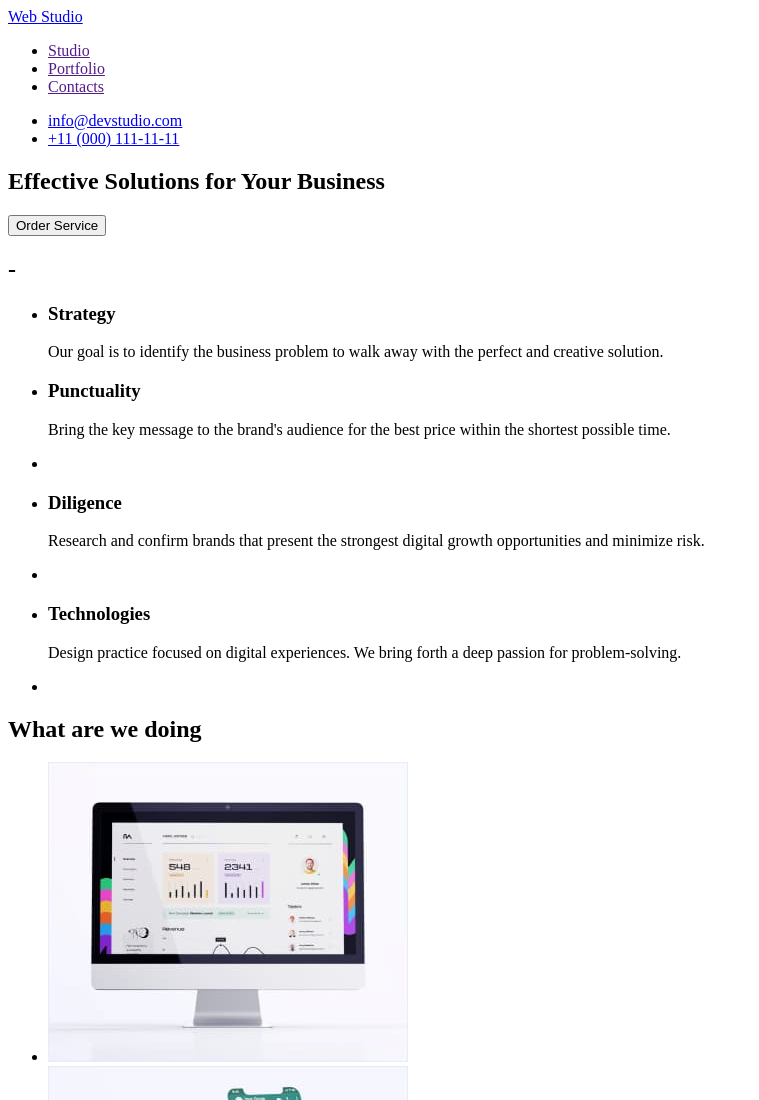
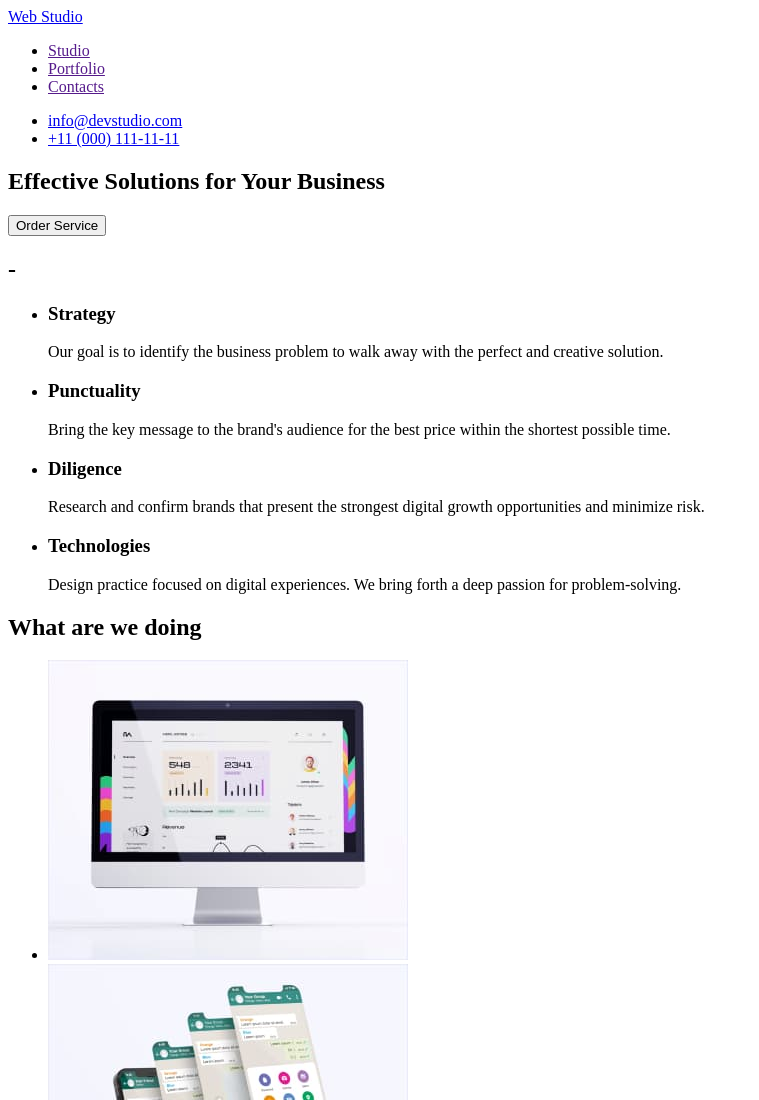
Before and after one commit to denisof-vladimir/goit-markup-hw-01, a plain HTML site: page index.html in a window 1280 px wide. Shown: the top 1100 px of the page, without its empty margins (0-759 px from the left). Drawn offline with Linux system fonts and the light colour scheme.

Commit message:
DZ1 V3
fixed bugs v-3

```diff
--- a/index.html
+++ b/index.html
@@ -7,11 +7,9 @@
     <title>Домашка 1</title>
 </head>
 <body>
-    <main>
     <header>
         <nav>
             <a href="./index.html"> Web Studio </a>
-
              <ul>
                 <li><a href="">Studio</a></li>
                 <li><a href="">Portfolio</a></li>
@@ -25,12 +23,14 @@
             </ul>
         </nav>
     </header>
+    <main>
+        <section>
+            <h1>  Effective Solutions for Your Business  </h1>
+
+            <button type="button">  Order Service  </button>
+        </section>
 
         <section>
-            <h1>Effective Solutions for Your Business</h1>
-             <button > Order Service </button>
-
-
             <h2> - </h2>
             <ul>
                 <li>
@@ -45,19 +45,19 @@
                     <p class="">Bring the key message to the brand's audience for the best
                         price within the shortest possible time.
                     </p>
-                <li>
+                </li>
                 <li>
                     <h3 class=""> Diligence</h3>
                     <p class="">Research and confirm brands that present the strongest
                         digital growth opportunities and minimize risk.
                     </p>
-                <li>
+                </li>
                 <li>
                     <h3 class=""> Technologies</h3>
                     <p class="">Design practice focused on digital experiences.
                         We bring forth a deep passion for problem-solving.
                     </p>
-                <li>
+                </li>
             </ul>
         </section>
         <section>
```
Lines whose indentation alone changed are shown as unchanged.
